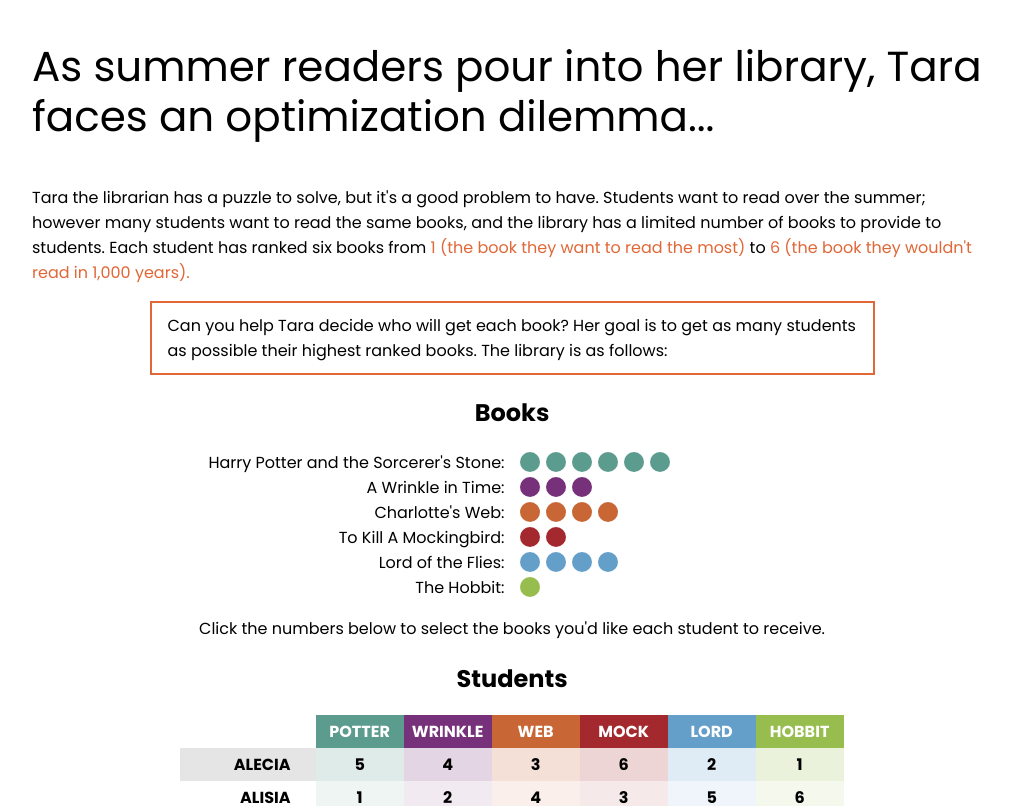
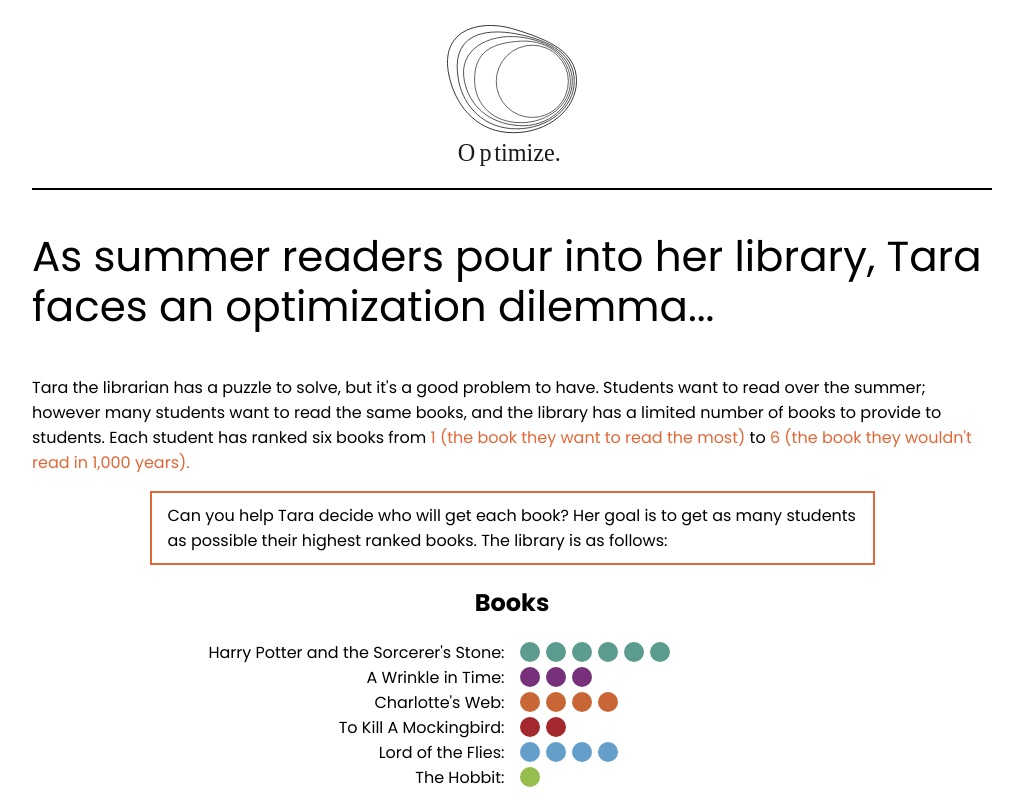
Before and after one commit to RoloCodes/astra-nova-3dm, a React (Vite) app: page / in a window 1280 px wide. Shown: the top 806 px of the page, without its empty margins (128-1151 px from the left). Built offline with nearby package versions, Linux system fonts and the light colour scheme.

Commit message:
Add optimize logo

```diff
--- a/src/App.js
+++ b/src/App.js
@@ -38,6 +38,8 @@ const App = () => {
 
 const StyledApp = styled.main`
   margin-bottom: 40px;
+  padding-left: 16px;
+  padding-right: 16px;
 `
 
 export default App
--- a/src/components/Instructions.js
+++ b/src/components/Instructions.js
@@ -1,9 +1,15 @@
 import React from 'react'
 import styled from 'styled-components'
+import logo from '../../public/optimize-logo.svg'
 
 const Instructions = () => {
   return (
     <StyledInstructions>
+      <div className="logo-row">
+        <div className="logo-wrapper">
+          <img src={logo} alt="Optimize Logo" />
+        </div>
+      </div>
       <h3>
         As summer readers pour into her library, Tara faces an optimization
         dilemma...
@@ -29,6 +35,24 @@ const StyledInstructions = styled.div`
   margin: auto;
   max-width: 960px;
 
+  .logo-row {
+    display: flex;
+    justify-content: center;
+    border-bottom: 2px solid black;
+  }
+
+  .logo-wrapper {
+    box-sizing: content-box;
+    padding-top: 25px;
+    padding-bottom: 20px;
+    width: 130px;
+    height: 143px;
+
+    img {
+      width: 100%;
+    }
+  }
+
   h3 {
     font-size: 42px;
     line-height: 1.2;
```
Also changed, not shown: public/optimize-logo.svg (added).
